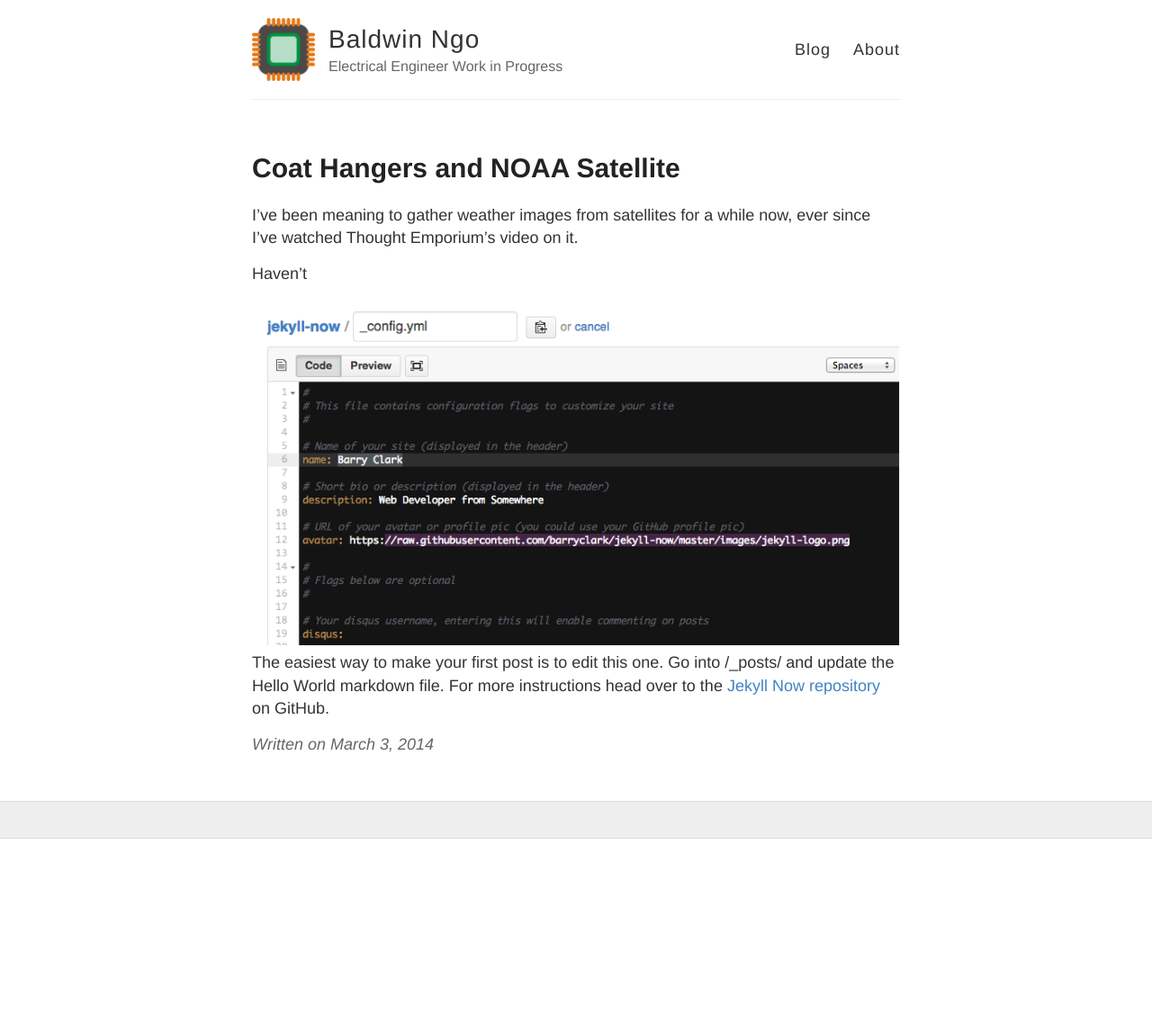
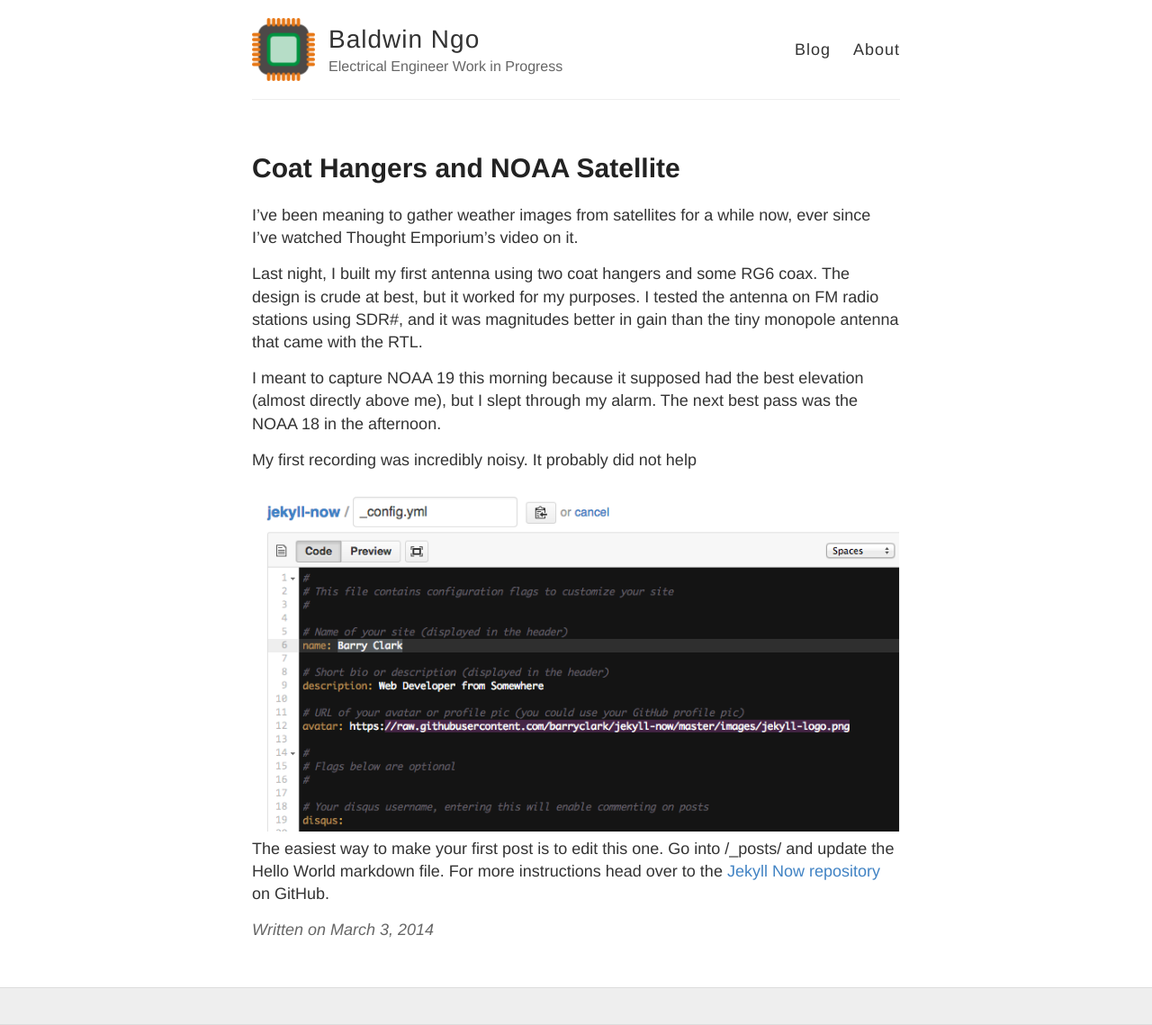
Before and after one commit to baldwinngo/baldwinngo.github.io, a Jekyll site: the page built from _posts/2014-3-3-Hello-World.md, in a window 1280 px wide. Shown: the whole page at 90% size. Built offline with Jekyll 4.4.1, drawn with Linux system fonts in a browser that asks for light colours; before the commit the page ends 932 px from its top, so only the background shows below that.

Commit message:
Update 2014-3-3-Hello-World.md

```diff
--- a/_posts/2014-3-3-Hello-World.md
+++ b/_posts/2014-3-3-Hello-World.md
@@ -5,7 +5,11 @@ title: Coat Hangers and NOAA Satellite
 
 I've been meaning to gather weather images from satellites for a while now, ever since I've watched Thought Emporium's video on it.
 
-Haven't
+Last night, I built my first antenna using two coat hangers and some RG6 coax. The design is crude at best, but it worked for my purposes. I tested the antenna on FM radio stations using SDR#, and it was magnitudes better in gain than the tiny monopole antenna that came with the RTL.
+
+I meant to capture NOAA 19 this morning because it supposed had the best elevation (almost directly above me), but I slept through my alarm. The next best pass was the NOAA 18 in the afternoon.
+
+My first recording was incredibly noisy. It probably did not help
 
 ![_config.yml]({{ site.baseurl }}/images/config.png)
 The easiest way to make your first post is to edit this one. Go into /_posts/ and update the Hello World markdown file. For more instructions head over to the [Jekyll Now repository](https://github.com/barryclark/jekyll-now) on GitHub.
```
